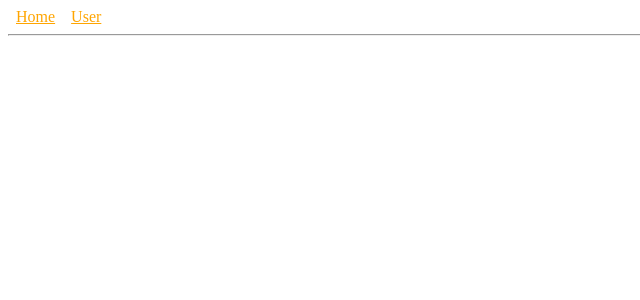
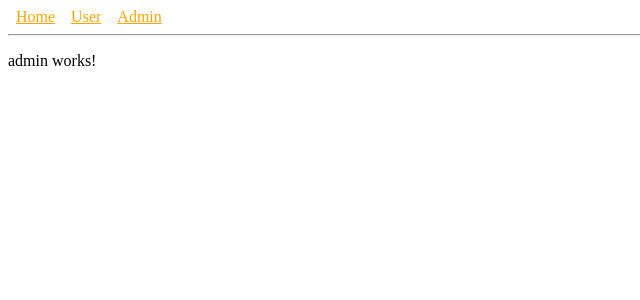
Before and after one commit to nitin-003/Angular_21, an Angular app: page /admin in a window 1280 px wide. Before the commit this address led to /. Shown: the top 300 px of the page, without its empty margins (0-640 px from the left). Built offline with nearby package versions, Linux system fonts and the light colour scheme.

Commit message:
Lazy Loading with Routing

```diff
--- a/src/app/app.html
+++ b/src/app/app.html
@@ -1,6 +1,7 @@
 <nav>
     <a routerLink="">Home</a>
     <a routerLink="user">User</a>
+    <a routerLink="admin">Admin</a>
 </nav>
 <hr/>
 
--- a/src/app/app.routes.ts
+++ b/src/app/app.routes.ts
@@ -1,12 +1,14 @@
 import { Routes } from '@angular/router';
 import { Home } from './pages/home/home';
-import { User } from './pages/user/user';
 import { Profile } from './pages/profile/profile';
 import { Setting } from './pages/setting/setting';
+import { Admin } from './pages/admin/admin';
 
 export const routes: Routes = [
     {path:'', component:Home},
-    {path:'user', component:User,
+    {path:'admin', loadComponent: () => import('./pages/admin/admin').then((c) => c.Admin)},
+    {path:'user',
+        loadComponent: () => import('./pages/user/user').then((c) => c.User),
         children: [
             {path:'', redirectTo:'profile', pathMatch:'full'},
             {path:'profile', component:Profile},
--- /dev/null
+++ b/src/app/pages/admin/admin.html
@@ -0,0 +1 @@
+<p>admin works!</p>
--- /dev/null
+++ b/src/app/pages/admin/admin.ts
@@ -0,0 +1,11 @@
+import { Component } from '@angular/core';
+
+@Component({
+  selector: 'app-admin',
+  imports: [],
+  templateUrl: './admin.html',
+  styleUrl: './admin.css',
+})
+export class Admin {
+
+}
```
Also changed, not shown: src/app/pages/admin/admin.css (added), src/app/pages/user/user.html (line endings or trailing spaces), 1 other file (tests, documents, lock files or other folders).
